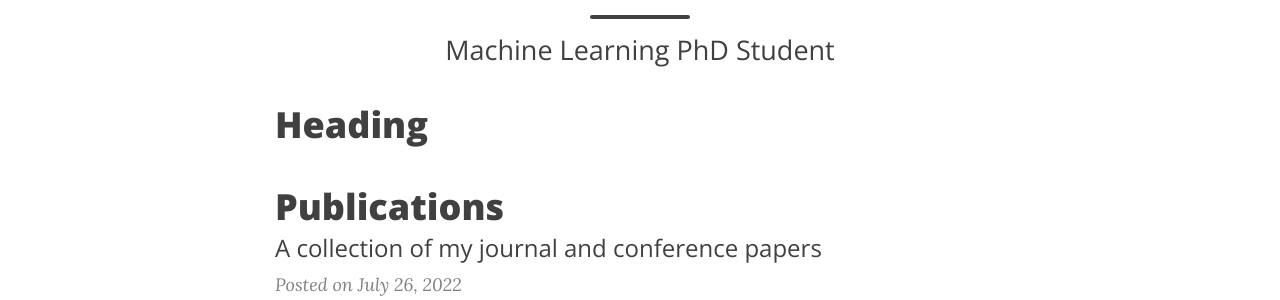
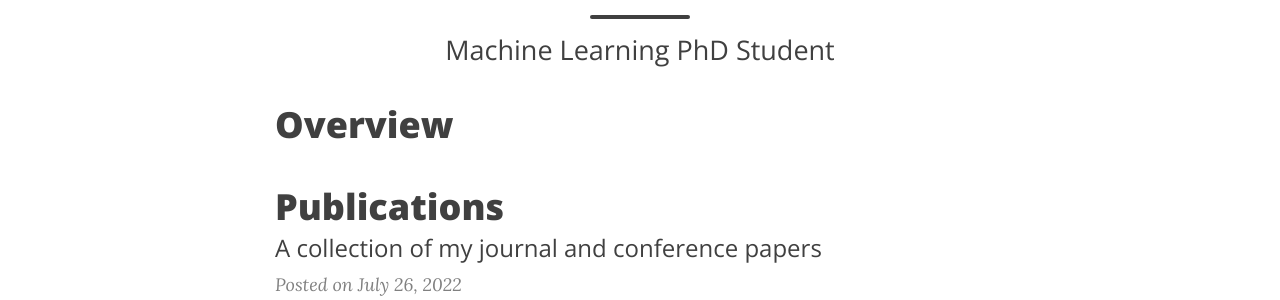
Before and after one commit to dbgomez94/dbgomez94.github.io, a Jekyll site: the page built from index.md, in a window 1280 px wide and 900 px high. Shown: the part 219-519 px from the top of the window. Built offline with Jekyll 4.4.1, drawn with Linux system fonts in a browser that asks for light colours; nearby versions of some CDN libraries; the list of posts is cut into pages by our own code; comment, search, counter and statistics services are not loaded.

Commit message:
overview

```diff
--- a/index.md
+++ b/index.md
@@ -4,4 +4,4 @@ title: David Gomez
 subtitle: Machine Learning PhD Student
 ---
 
-# Heading
+# Overview
```
